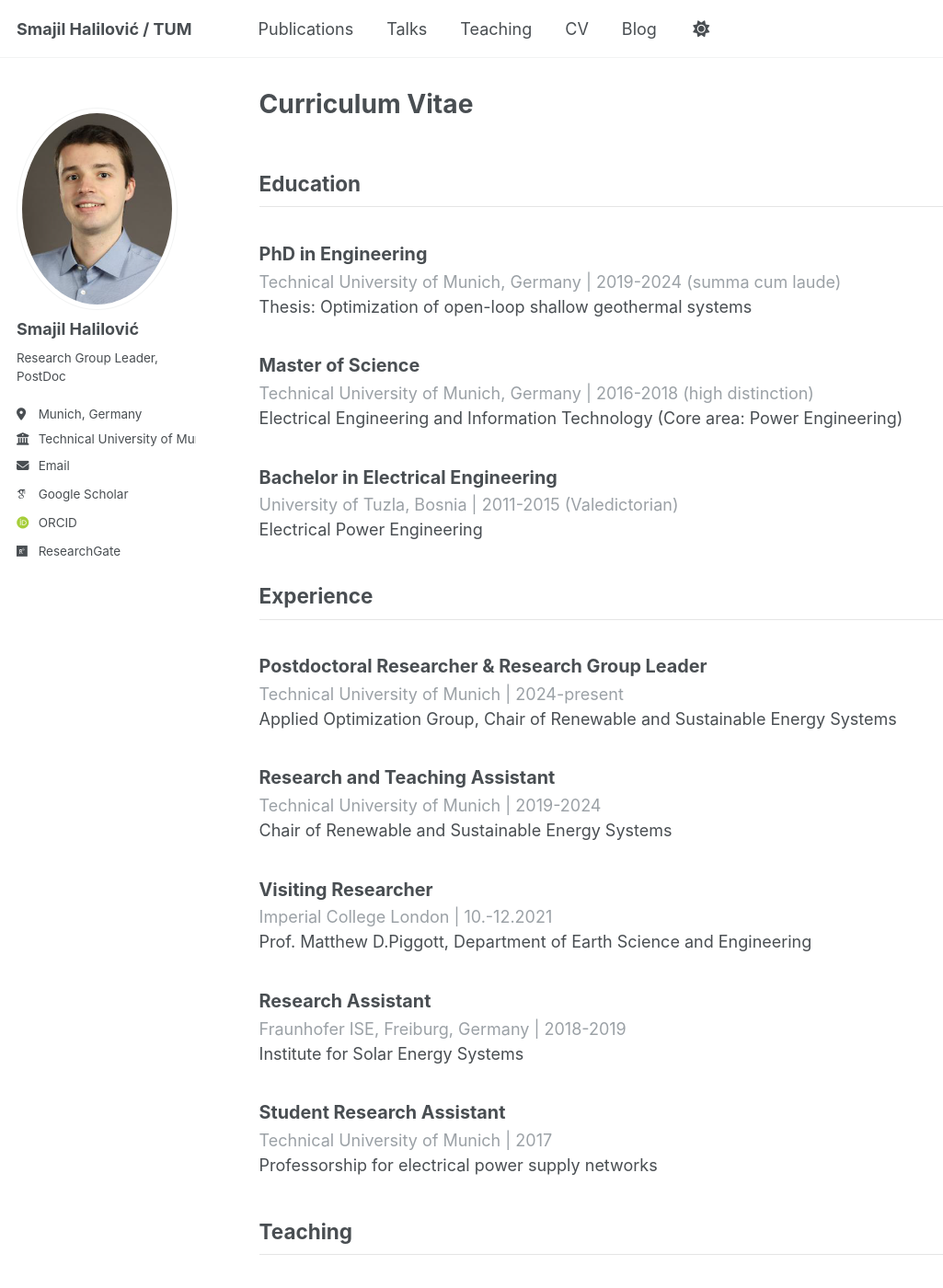
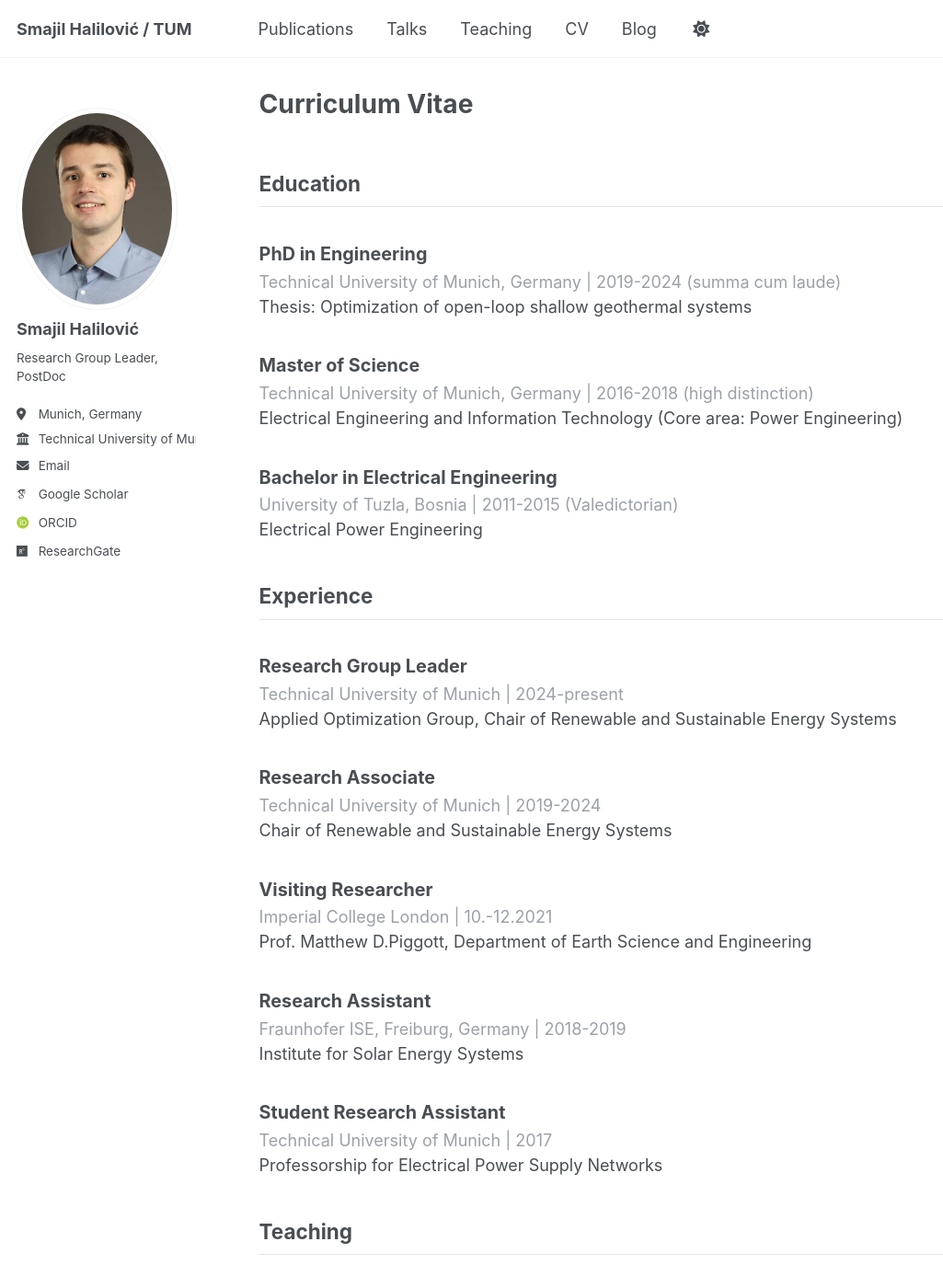
Before and after one commit to SHalilovic/shalilovic.github.io, a Jekyll site: the page built from _pages/cv.md, in a window 1280 px wide and 1400 px high. Shown: the whole window at 92% size, without its empty margins (0-1025 px from the left). Built offline with Jekyll 4.4.1, drawn with Linux system fonts in a browser that asks for light colours; some web fonts are replaced; a script that is not in the unit is left out.

Commit message:
Update cv.json

```diff
--- a/_data/cv.json
+++ b/_data/cv.json
@@ -21,13 +21,13 @@
   ],
   "experience": [
     {
-      "position": "Postdoctoral Researcher & Research Group Leader",
+      "position": "Research Group Leader",
       "company": "Technical University of Munich",
       "year": "2024-present",
       "summary": "Applied Optimization Group, Chair of Renewable and Sustainable Energy Systems"
     },
     {
-      "position": "Research and Teaching Assistant",
+      "position": "Research Associate",
       "company": "Technical University of Munich",
       "year": "2019-2024",
       "summary": "Chair of Renewable and Sustainable Energy Systems"
@@ -48,7 +48,7 @@
       "position": "Student Research Assistant",
       "company": "Technical University of Munich",
       "year": "2017",
-      "summary": "Professorship for electrical power supply networks"
+      "summary": "Professorship for Electrical Power Supply Networks"
     }
   ],
   "teaching": [
```
